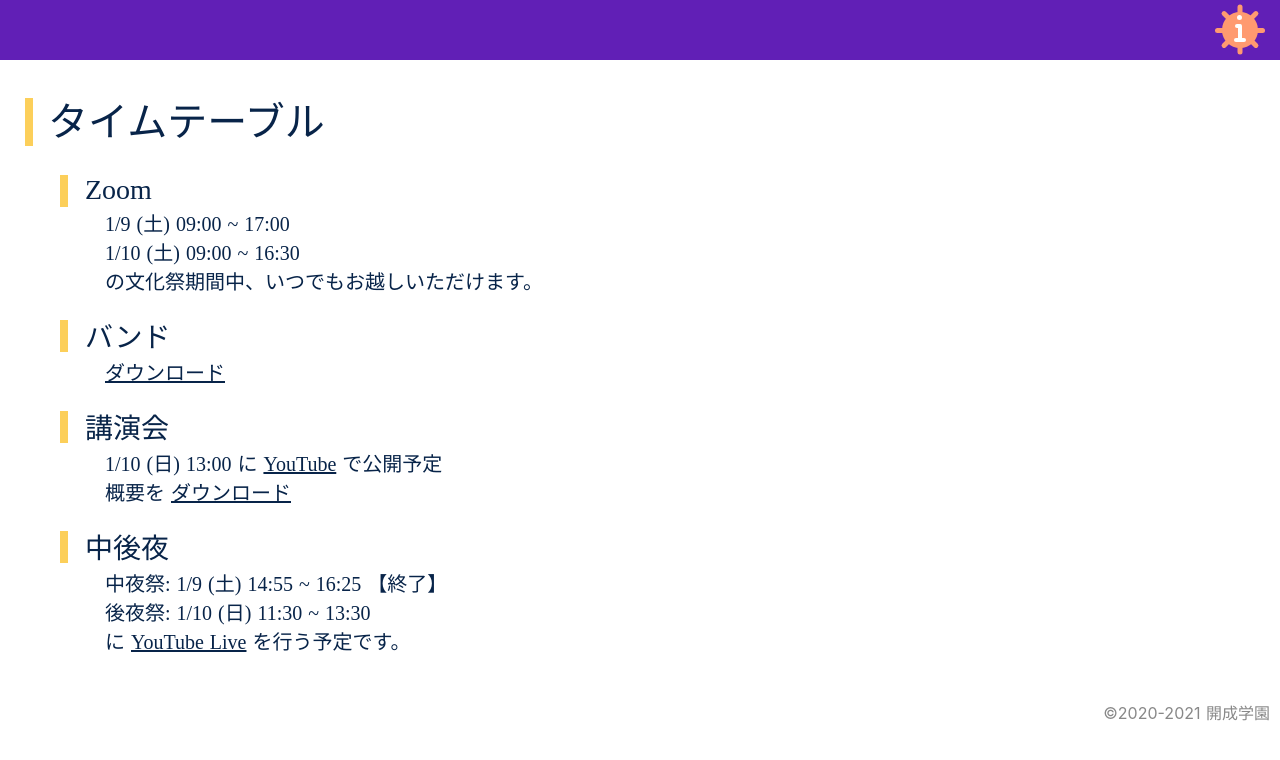
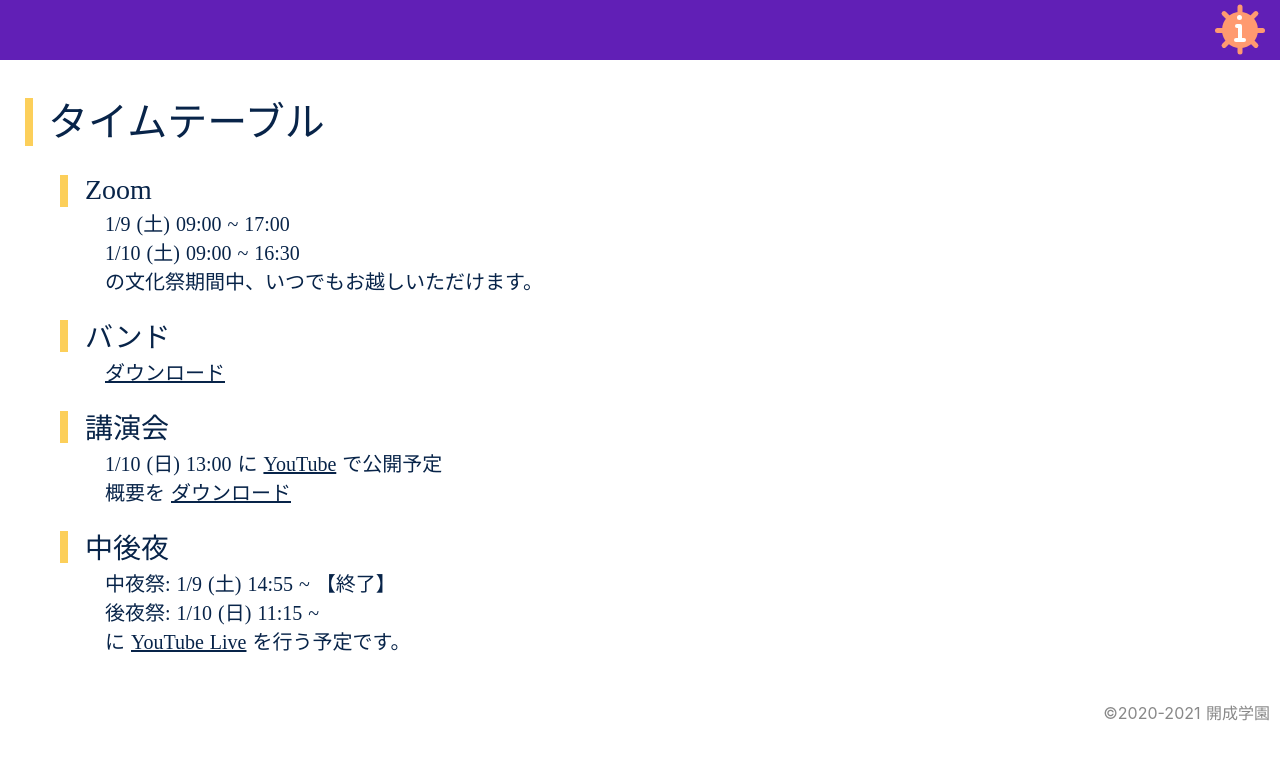
Before and after one commit to OR6107/149th-kaiseifes, a Nuxt app: page /timetable in a window 1280 px wide. Shown: the top 760 px of the page. Built offline with nearby package versions, Linux system fonts and the light colour scheme.

Commit message:
Update 後夜祭

```diff
--- a/pages/timetable.vue
+++ b/pages/timetable.vue
@@ -43,8 +43,8 @@
           <div class="content-text">中後夜</div>
         </div>
         <p>
-          中夜祭: 1/9 (土) 14:55 ~ 16:25 【終了】<br />
-          後夜祭: 1/10 (日) 11:30 ~ 13:30 <br />
+          中夜祭: 1/9 (土) 14:55 ~ 【終了】<br />
+          後夜祭: 1/10 (日) 11:15 ~ <br />
           に
           <a href="https://www.youtube.com/channel/UCd4nufEmpABSr1hdLWqWj6g"
             >YouTube Live</a
```
